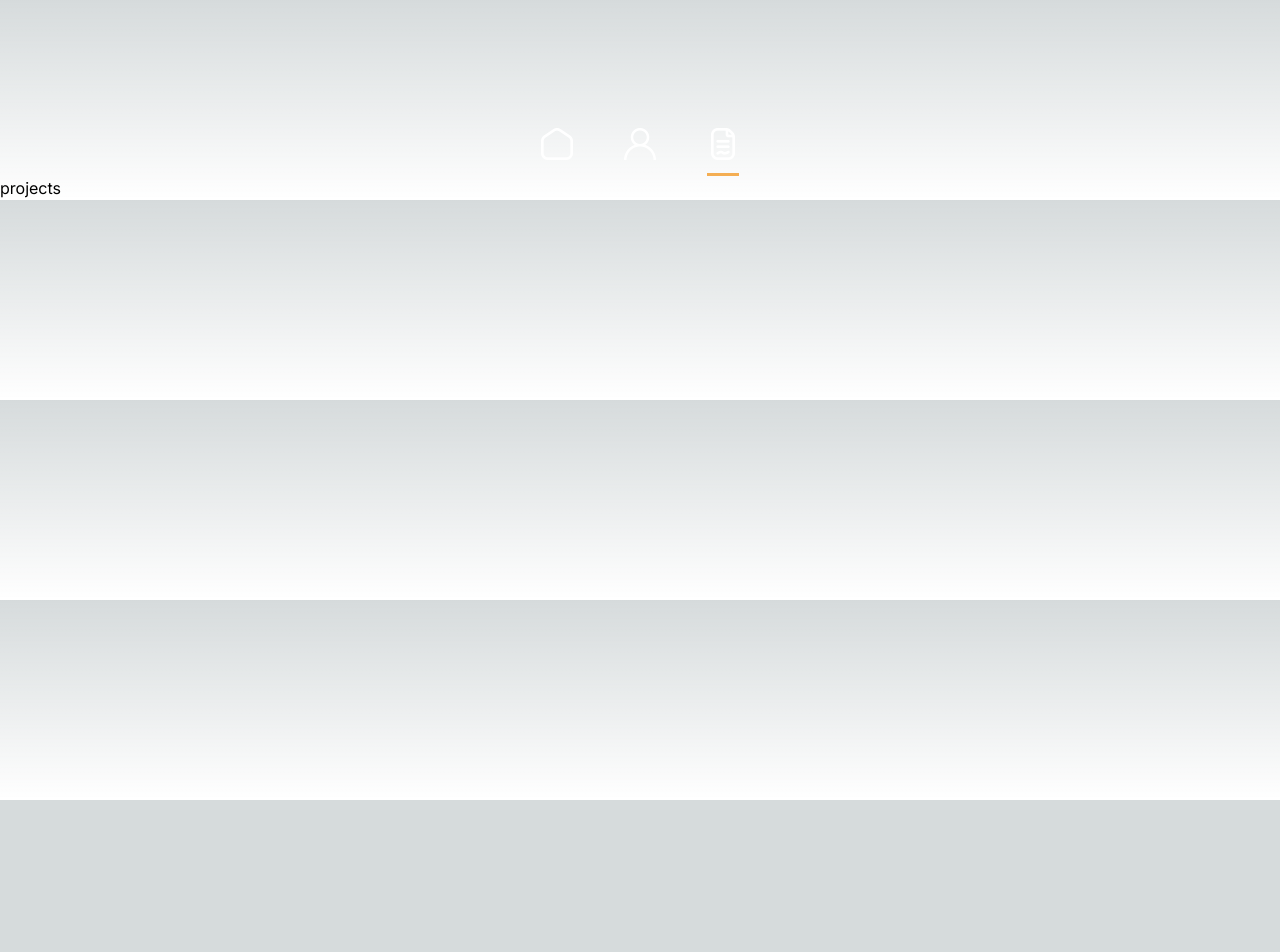
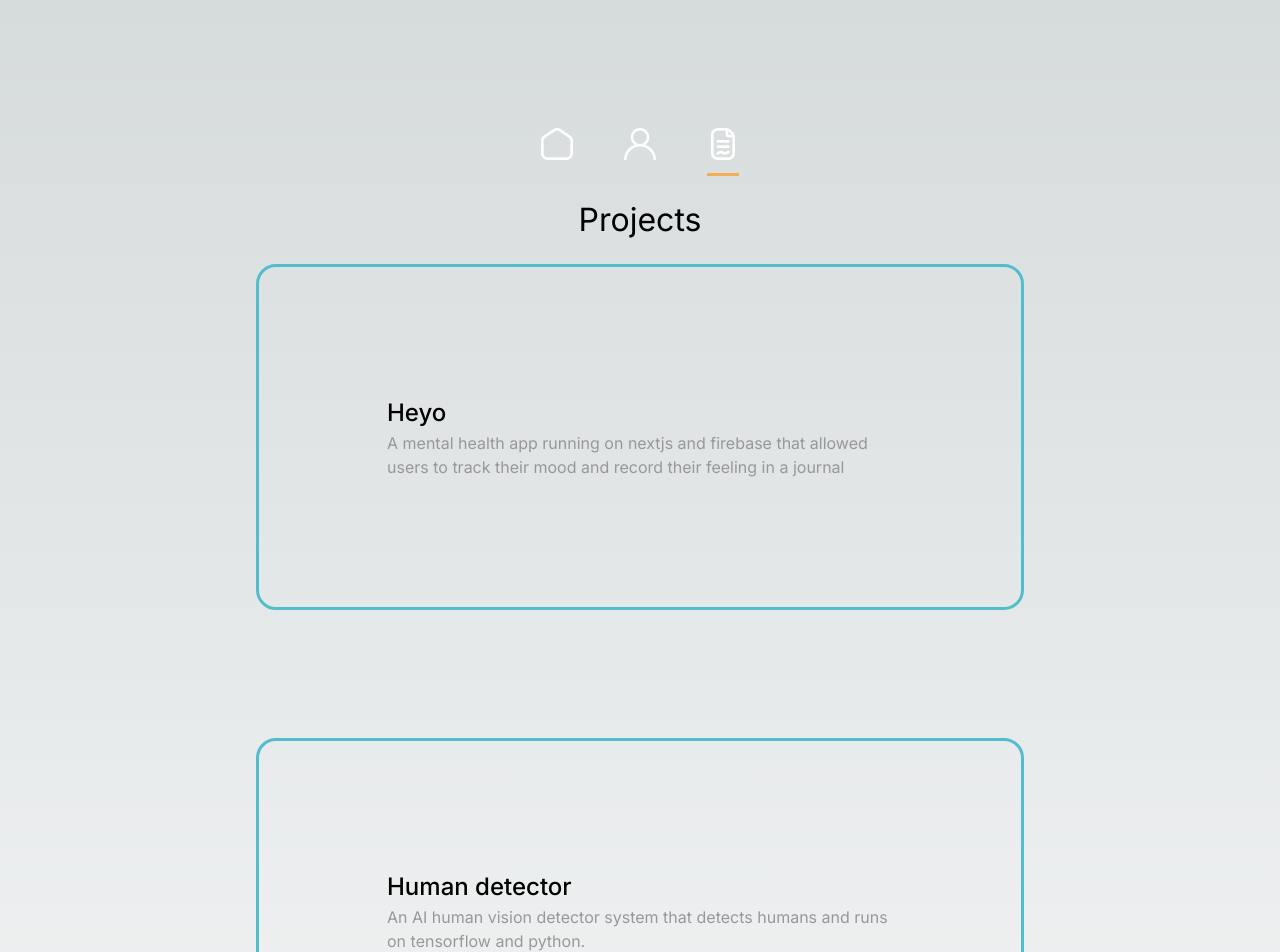
Before and after one commit to joeulam/ssrtest, a Next.js app: page /projects in a window 1280 px wide. Shown: the top 952 px of the page. Before the commit the page ends 800 px from the top, so only its background shows below. Built offline with nearby package versions, Linux system fonts and the light colour scheme.

Commit message:
Finished projects page

```diff
--- a/app/globals.css
+++ b/app/globals.css
@@ -91,3 +91,22 @@ body {
 .skillcomp p{
   color: rgb(152, 152, 153);
 }
+
+.projectcomp{
+  border: 3px solid #52BECC;
+  border-radius: 20px;
+  width: 60%;
+  height: 25%;
+  margin-left:20%;
+  margin-bottom: 10%;
+  padding: 10%;
+}
+
+.projectcomp h1{
+  font-size: 24px;
+  font-weight: 500;
+}
+
+.projectcomp p{
+  color: rgb(152, 152, 153);
+}
--- a/app/page.js
+++ b/app/page.js
@@ -25,11 +25,10 @@ export default function Home({posts}) {
 
         <div class="body">
           <h1 class="name">
-            Im <span class="text-[#FF3364]">Joey</span> <span class="text-[#52BECC]">Lam</span>
+            I'm <span class="text-[#FF3364]">Joey</span> <span class="text-[#52BECC]">Lam</span>
           </h1>
           <h3>
-            A passionate student from New York Interested in robotics,
-            web development, Cybersecurity and machine learning.
+            A passionate student from New York, interested in robotics, web development, cybersecurity, and machine learning.
           </h3>
           <div class="mt-10 mb-10">
             <h2 class="text-xl">My socials</h2>
--- a/app/projects/page.js
+++ b/app/projects/page.js
@@ -1,9 +1,12 @@
 import Link from "next/link";
 import Image from "next/image";
-
+import Head from "next/head";
 export default function projects(){
 return(
     <w class="bg-black">
+        <Head>
+            <title>Joey Lam"</title>
+        </Head>
         <navbar class="nav">
             <div class="navbot">
                 <Link href="/"><Image width={32} height={32} src="/home.png"/></Link>
@@ -16,14 +19,24 @@ return(
             </div>
         </navbar>
 
-        <body>
-            <div>
-                projects
+        <div class="body2">
+            <h1 class="mt-5 mb-5 title">Projects</h1>
+            <div class="projectcomp">
+                <h1>Heyo</h1>
+                <p>A mental health app running on nextjs and firebase that allowed users to track their mood and record their feeling in a journal</p>
+            </div>
+            <div class="projectcomp">
+                <h1>Human detector</h1>
+                <p>An AI human vision detector system that detects humans and runs on tensorflow and python.</p>
+            </div>
+            <div class="projectcomp">
+                <h1>My website portfolio</h1>
+                <p>A website portfolio that showcase of my work, skills, and achievements in web development and design.</p>
             </div>
             <div>
 
             </div>
-        </body>
+        </div>
     </w>
 
     )
--- a/app/skills/page.js
+++ b/app/skills/page.js
@@ -22,7 +22,16 @@ export default function skills(){
 
         <div class="body1">
             <h1 class="mt-5 mb-5 title">Languages</h1>
-
+            <div class="skillcomp">
+                <Image width={48} height={48} src="/html.png"/>
+                <h2 class="mt-5">HTML</h2>
+                <p>2019-2023</p>
+            </div>
+            <div class="skillcomp">
+                <Image width={48} height={48} src="/css-3.png"/>
+                <h2 class="mt-5">CSS</h2>
+                <p>2019-2023</p>
+            </div>
             <div class="skillcomp">
                 <Image width={48} height={48} src="/javascript.png"/>
                 <h2 class="mt-5">Javascript</h2>
@@ -32,16 +41,6 @@ export default function skills(){
                 <Image width={48} height={48} src="/python.png"/>
                 <h2 class="mt-5">Python</h2>
                 <p>2021-2023</p>
-            </div>
-            <div class="skillcomp">
-                <Image width={48} height={48} src="/html.png"/>
-                <h2 class="mt-5">HTML</h2>
-                <p>2019-2023</p>
-            </div>
-            <div class="skillcomp">
-                <Image width={48} height={48} src="/css-3.png"/>
-                <h2 class="mt-5">CSS</h2>
-                <p>2019-2023</p>
             </div>
             <div class="skillcomp">
                 <Image width={48} height={48} src="/java.png"/>
```
